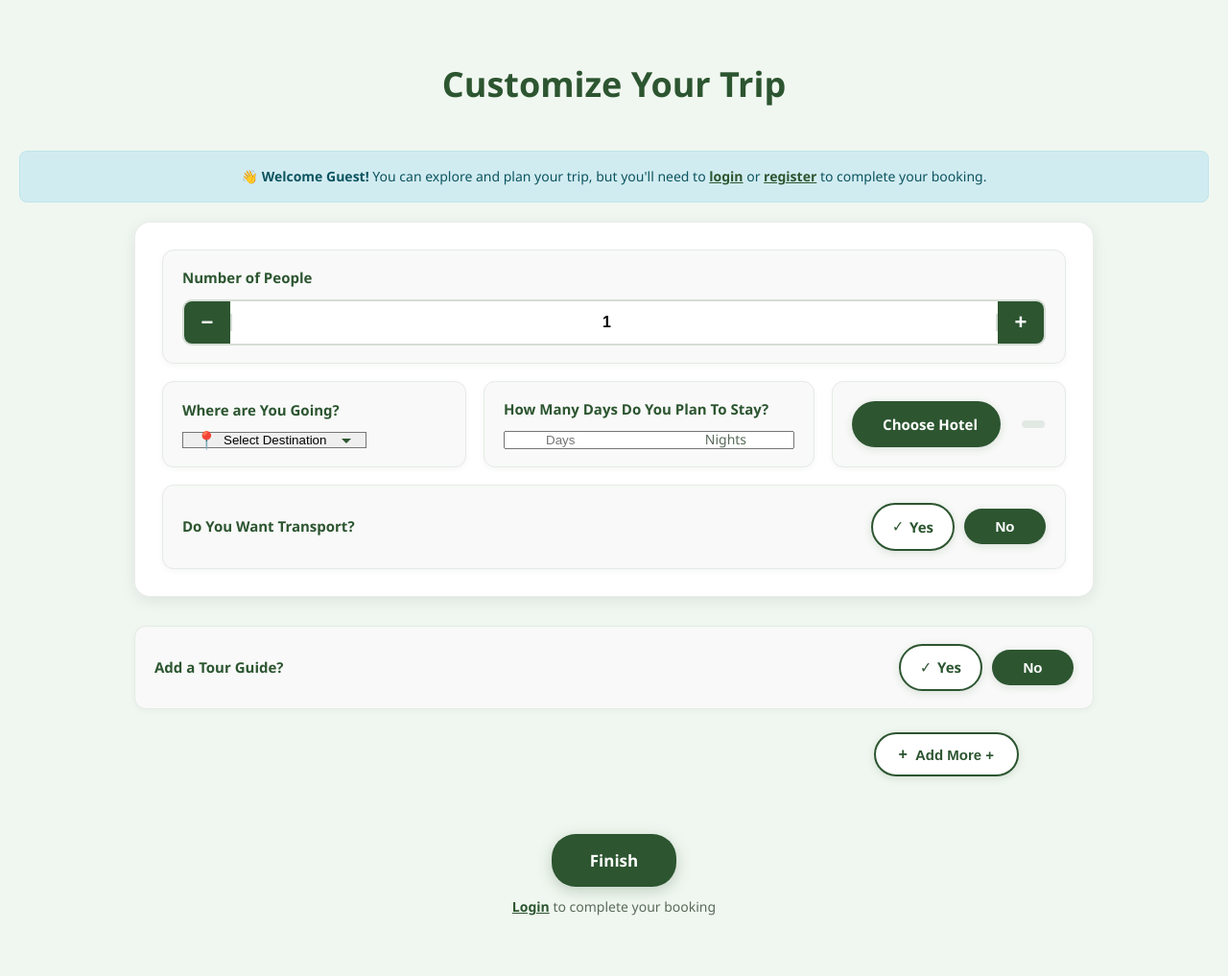
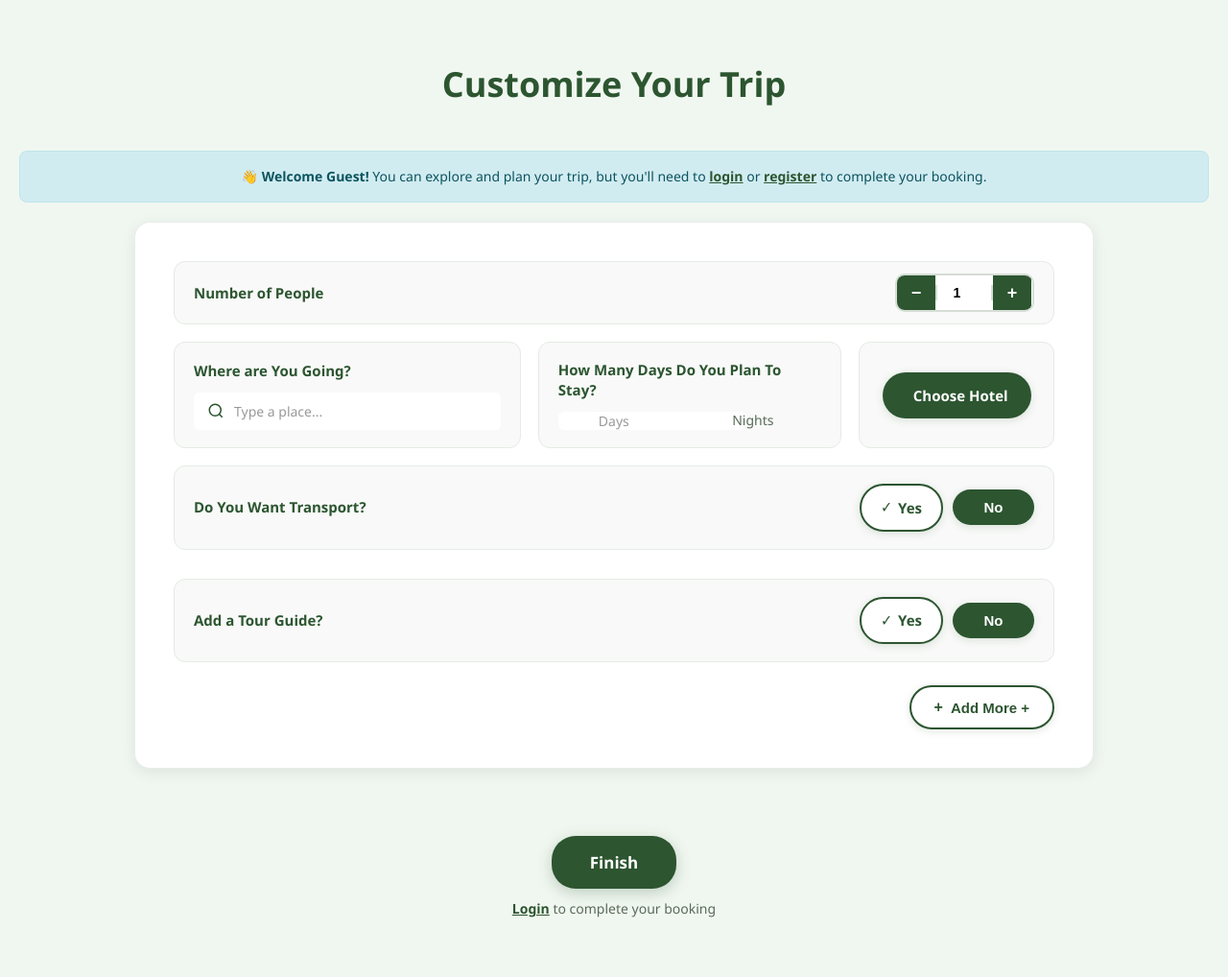
Before and after one commit to Saubhagya-VRN/CeylonGo, a PHP site: page /CeylonGo/public/tourist/dashboard in a window 1280 px wide. Shown: the part 1073-2091 px from the top of the page at 96% size. Run offline with PHP 8.4, Linux system fonts and the light colour scheme.

Commit message:
WIP: Customising trip

```diff
--- a/public/css/tourist/tourist_dashboard.css
+++ b/public/css/tourist/tourist_dashboard.css
@@ -247,6 +247,17 @@ nav ul li {
   background: transparent;
 }
 
+/* Main container box for all customize fields */
+.customize-trip-box {
+  background: #fff;
+  padding: 40px;
+  border-radius: 16px;
+  box-shadow: 0 4px 16px rgba(0, 0, 0, 0.08);
+  border: 1px solid rgba(44, 85, 48, 0.1);
+  max-width: 1000px;
+  margin: 0 auto 40px;
+}
+
 /* Recommended Destinations */
 .recommended-destinations {
   text-align: center;
@@ -305,11 +316,11 @@ nav ul li {
 /* New row-based layout */
 .trip-group {
   margin-bottom: 30px;
-  background: #fff;
-  padding: 28px;
-  border-radius: 16px;
-  box-shadow: 0 4px 16px rgba(0, 0, 0, 0.08);
-  border: 1px solid rgba(44, 85, 48, 0.1);
+  background: transparent;
+  padding: 0;
+  border-radius: 0;
+  box-shadow: none;
+  border: none;
 }
 
 .row {
@@ -326,7 +337,7 @@ nav ul li {
   grid-template-columns: 1fr;
 }
 .row-2.three {
-  grid-template-columns: 1.3fr 1.2fr 1fr;
+  grid-template-columns: 1.6fr 1.4fr 0.9fr;
 }
 .row-3 {
   grid-template-columns: 1fr;
@@ -334,18 +345,20 @@ nav ul li {
 .row-4 {
   grid-template-columns: 1fr;
   margin-top: 24px;
+  margin-bottom: 0;
 }
 .row-5 {
   grid-template-columns: 1fr;
   margin-top: 24px;
+  margin-bottom: 0;
 }
 
 .actions-right {
   display: flex;
   justify-content: flex-end;
-  max-width: 900px;
-  margin: 24px auto 0;
-  padding: 0 28px;
+  max-width: 100%;
+  margin: 24px 0 0;
+  padding: 0;
 }
 
 .box {
@@ -357,15 +370,40 @@ nav ul li {
   display: flex;
   flex-direction: column;
   justify-content: center;
-  box-shadow: 0 2px 6px rgba(0, 0, 0, 0.04);
+  box-shadow: none;
   border: 1px solid #e5ebe5;
   text-align: left;
   transition: all 0.3s ease;
 }
 
+.box-hotel-btn {
+  min-height: auto;
+  padding: 12px 20px;
+  justify-content: center;
+  align-items: center;
+}
+
 .box:hover {
   border-color: var(--color-primary-600);
-  box-shadow: 0 4px 10px rgba(44, 85, 48, 0.12);
+  background: #fafbfa;
+}
+
+.box-people {
+  min-height: auto;
+  padding: 12px 20px;
+}
+
+.box-people > div {
+  display: flex !important;
+  align-items: center;
+  gap: 16px;
+  justify-content: space-between;
+  width: 100%;
+}
+
+.box-people .box-title {
+  margin-bottom: 0;
+  flex-shrink: 0;
 }
 
 .box-title {
@@ -395,10 +433,34 @@ nav ul li {
   pointer-events: none;
 }
 
+.input-with-icon .search-icon {
+  position: absolute;
+  left: 14px;
+  color: var(--color-primary);
+  z-index: 1;
+  pointer-events: none;
+}
+
 .input-with-icon input,
 .input-with-icon select {
   padding-left: 42px;
   padding-right: 40px;
+  font-size: 14px;
+  font-family: 'Segoe UI', Tahoma, Geneva, Verdana, sans-serif;
+  font-weight: 500;
+  background: #fff;
+  color: var(--color-dark-text);
+  border: none;
+  border-radius: 6px;
+}
+
+.input-with-icon input::placeholder {
+  color: #999;
+  font-weight: 400;
+}
+
+.input-with-icon input:focus {
+  outline: none;
 }
 
 .input-with-icon input[type="number"] {
@@ -417,7 +479,74 @@ nav ul li {
   right: 50px;
   color: var(--color-light-text);
   font-size: 14px;
+  font-family: 'Segoe UI', Tahoma, Geneva, Verdana, sans-serif;
+  font-weight: 500;
   pointer-events: none;
+}
+
+/* Autocomplete styling */
+.autocomplete-wrapper {
+  position: relative;
+}
+
+.destination-input {
+  width: 100%;
+  padding: 10px 14px;
+  padding-left: 42px;
+  border: none;
+  border-radius: 6px;
+  font-size: 14px;
+  font-family: 'Segoe UI', Tahoma, Geneva, Verdana, sans-serif;
+  font-weight: 500;
+  background: #fff;
+  color: var(--color-dark-text);
+}
+
+.destination-input::placeholder {
+  color: #999;
+  font-weight: 400;
+}
+
+.destination-input:focus {
+  outline: none;
+}
+
+.autocomplete-list {
+  position: absolute;
+  top: 100%;
+  left: 0;
+  right: 0;
+  background: #fff;
+  border: 1px solid #ddd;
+  border-radius: 6px;
+  list-style: none;
+  padding: 6px 0;
+  margin: 4px 0 0;
+  z-index: 100;
+  max-height: 200px;
+  overflow-y: auto;
+  box-shadow: 0 4px 12px rgba(0, 0, 0, 0.1);
+  display: none;
+}
+
+.autocomplete-list.show {
+  display: block;
+}
+
+.autocomplete-list li {
+  padding: 10px 14px;
+  cursor: pointer;
+  font-size: 14px;
+  font-family: 'Segoe UI', Tahoma, Geneva, Verdana, sans-serif;
+  font-weight: 500;
+  color: var(--color-dark-text);
+  transition: background-color 0.2s;
+}
+
+.autocomplete-list li:hover,
+.autocomplete-list li.active {
+  background-color: #f0f7f0;
+  color: var(--color-primary);
 }
 
 /* Number input with +/- controls */
@@ -429,19 +558,20 @@ nav ul li {
   border: 2px solid #d5ddd5;
   border-radius: 10px;
   overflow: hidden;
-  height: 48px;
+  height: 40px;
+  flex-shrink: 0;
 }
 
 .number-control button {
   background: var(--color-primary);
   color: #fff;
   border: none;
-  width: 48px;
+  width: 40px;
   height: 100%;
   display: flex;
   align-items: center;
   justify-content: center;
-  font-size: 22px;
+  font-size: 18px;
   font-weight: bold;
   cursor: pointer;
   transition: all 0.3s ease;
@@ -458,14 +588,14 @@ nav ul li {
 }
 
 .number-control input {
-  flex: 1;
+  flex: 0 1 50px;
   border: none;
   border-left: 2px solid #d5ddd5;
   border-right: 2px solid #d5ddd5;
   border-radius: 0;
   text-align: center;
-  padding: 0 8px;
-  font-size: 16px;
+  padding: 0 4px;
+  font-size: 14px;
   font-weight: 600;
   background: #fff;
   min-width: 60px;
@@ -726,12 +856,8 @@ nav ul li {
     justify-content: flex-start;
   }
 
-  .trip-group {
-    padding: 20px;
-  }
-
-  .actions-right {
-    padding: 0 20px;
+  .customize-trip-box {
+    padding: 30px 20px;
   }
 
   .number-control {
@@ -747,4 +873,21 @@ nav ul li {
   .intro {
     padding: 80px 20px;
   }
+
+  .customize-trip-box {
+    padding: 20px;
+  }
+
+  .row-2.three {
+    grid-template-columns: 1fr;
+  }
+
+  .inline-control {
+    flex-direction: column;
+    align-items: flex-start;
+  }
+
+  .inline-control .btn-group {
+    width: 100%;
+  }
 }
--- a/views/tourist/tourist_dashboard.php
+++ b/views/tourist/tourist_dashboard.php
@@ -157,10 +157,12 @@ if ($_SERVER["REQUEST_METHOD"] == "POST") {
         <input type="hidden" name="csrf_token" value="<?= $_SESSION['csrf_token'] ?>">
       <?php endif; ?>
 
+      <div class="customize-trip-box">
         <div id="trip-group-container">
           <div class="trip-group" data-index="0">
             <div class="row row-1">
-            <div class="box">
+              <div class="box box-people">
+                <div style="display: flex; align-items: center; gap: 16px; justify-content: space-between;">
                   <div class="box-title">Number of People</div>
                   <div class="number-control">
                     <button type="button" class="decrease-btn" onclick="decreasePeople(this)">−</button>
@@ -177,40 +179,50 @@ if ($_SERVER["REQUEST_METHOD"] == "POST") {
                   </div>
                 </div>
               </div>
+            </div>
 
             <div class="row row-2 three">
               <div class="box">
                 <div class="box-title">Where are You Going?</div>
-              <div class="input-with-icon">
-                <span class="icon">📍</span>
-                <select name="destination[]" required>
-                  <option value="">Select Destination</option>
-                  <option value="Kandy">Kandy</option>
-                  <option value="Colombo">Colombo</option>
-                  <option value="Galle">Galle</option>
-                  <option value="Nuwara Eliya">Nuwara Eliya</option>
-                  <option value="Sigiriya">Sigiriya</option>
-                  <option value="Unawatuna">Unawatuna</option>
-                  <option value="Ella">Ella</option>
-                </select>
+                <div class="input-with-icon autocomplete-wrapper">
+                  <svg class="search-icon" viewBox="0 0 24 24" width="18" height="18" fill="none" stroke="currentColor" stroke-width="2">
+                    <circle cx="11" cy="11" r="8"></circle>
+                    <line x1="21" y1="21" x2="16.65" y2="16.65"></line>
+                  </svg>
+                  <input
+                    type="text"
+                    name="destination[]"
+                    class="destination-input"
+                    placeholder="Type a place..."
+                    required
+                    autocomplete="off"
+                  >
+                  <ul class="autocomplete-list">
+                    <li data-value="Kandy">Kandy</li>
+                    <li data-value="Colombo">Colombo</li>
+                    <li data-value="Galle">Galle</li>
+                    <li data-value="Nuwara Eliya">Nuwara Eliya</li>
+                    <li data-value="Sigiriya">Sigiriya</li>
+                    <li data-value="Unawatuna">Unawatuna</li>
+                    <li data-value="Ella">Ella</li>
+                  </ul>
                 </div>
               </div>
               <div class="box">
                 <div class="box-title">How Many Days Do You Plan To Stay?</div>
                 <div class="input-with-icon">
                   <span class="icon"></span>
-                <input type="number" name="days[]" min="1" placeholder="Days" required>
+                  <input type="number" name="days[]" min="1" max="10" placeholder="Days" required oninput="if(this.value > 10) this.value = 10; if(this.value < 1) this.value = 1;">
                   <span class="nights-text">Nights</span>
                 </div>
               </div>
-            <div class="box">
-              <div style="display: flex; align-items: center; gap: 12px; flex-wrap: wrap;">
+              <div class="box box-hotel-btn">
+                <div style="display: flex; align-items: center; justify-content: center; gap: 12px;">
                   <input type="hidden" name="hotel[]" class="hotel-value" value="">
                   <a href="/CeylonGo/public/tourist/choose-hotel" class="btn-black choose-hotel-btn" style="text-decoration: none; display: inline-flex;">
                     <span class="btn-icon"></span>
                     <span>Choose Hotel</span>
                   </a>
-                <span class="selected-hotel"></span>
                 </div>
               </div>
             </div>
@@ -232,7 +244,6 @@ if ($_SERVER["REQUEST_METHOD"] == "POST") {
                 </div>
               </div>
             </div>
-
           </div>
         </div>
 
@@ -260,6 +271,7 @@ if ($_SERVER["REQUEST_METHOD"] == "POST") {
             <span>Add More +</span>
           </button>
         </div>
+      </div>
 
       <div class="center">
         <?php if ($is_logged_in): ?>
@@ -274,6 +286,73 @@ if ($_SERVER["REQUEST_METHOD"] == "POST") {
     </form>
 
     <script>
+    // Autocomplete functionality
+    function initializeAutocomplete(wrapper) {
+      var input = wrapper.querySelector('.destination-input');
+      var list = wrapper.querySelector('.autocomplete-list');
+      var items = list.querySelectorAll('li');
+
+      if (!input || !list) return;
+
+      // Show suggestions on focus
+      input.addEventListener('focus', function() {
+        filterSuggestions();
+      });
+
+      // Filter suggestions on input
+      input.addEventListener('input', function() {
+        filterSuggestions();
+      });
+
+      function filterSuggestions() {
+        var searchValue = input.value.toLowerCase();
+        var visibleItems = 0;
+
+        items.forEach(function(item) {
+          var text = item.textContent.toLowerCase();
+          var matches = !searchValue || text.includes(searchValue);
+
+          if (matches) {
+            item.style.display = 'block';
+            visibleItems++;
+          } else {
+            item.style.display = 'none';
+          }
+          item.classList.remove('active');
+        });
+
+        list.classList.toggle('show', visibleItems > 0);
+      }
+
+      // Handle item selection
+      items.forEach(function(item) {
+        item.addEventListener('click', function(e) {
+          e.preventDefault();
+          input.value = this.getAttribute('data-value');
+          list.classList.remove('show');
+          input.dispatchEvent(new Event('change'));
+        });
+
+        item.addEventListener('mouseover', function() {
+          items.forEach(function(i) { i.classList.remove('active'); });
+          this.classList.add('active');
+        });
+      });
+
+      // Close list when clicking outside
+      document.addEventListener('click', function(e) {
+        if (!wrapper.contains(e.target)) {
+          list.classList.remove('show');
+        }
+      });
+    }
+
+    // Initialize autocomplete for first group
+    var firstWrapper = document.querySelector('.autocomplete-wrapper');
+    if (firstWrapper) {
+      initializeAutocomplete(firstWrapper);
+    }
+
     function increasePeople(btn) {
       var input = btn.previousElementSibling;
       var value = parseInt(input.value) || 1;
@@ -396,13 +475,13 @@ if ($_SERVER["REQUEST_METHOD"] == "POST") {
           var groups = document.querySelectorAll('.trip-group');
           groups.forEach(function(group) {
             var peopleInput = group.querySelector('input[name="people[]"]');
-            var destinationSelect = group.querySelector('select[name="destination[]"]');
+            var destinationInput = group.querySelector('.destination-input');
             var daysInput = group.querySelector('input[name="days[]"]');
             var hotelValue = group.querySelector('.hotel-value');
             var transportValue = group.querySelector('.transport-value');
 
             if (peopleInput) formData.people.push(peopleInput.value);
-            if (destinationSelect) formData.destinations.push(destinationSelect.value);
+            if (destinationInput) formData.destinations.push(destinationInput.value);
             if (daysInput) formData.days.push(daysInput.value);
             if (hotelValue) formData.hotels.push(hotelValue.value);
             if (transportValue) formData.transports.push(transportValue.value);
@@ -442,13 +521,13 @@ if ($_SERVER["REQUEST_METHOD"] == "POST") {
                 var group = groups[i];
                 if (group) {
                   var peopleInput = group.querySelector('input[name="people[]"]');
-                  var destinationSelect = group.querySelector('select[name="destination[]"]');
+                  var destinationInput = group.querySelector('.destination-input');
                   var daysInput = group.querySelector('input[name="days[]"]');
                   var hotelValue = group.querySelector('.hotel-value');
                   var transportValue = group.querySelector('.transport-value');
 
                   if (peopleInput) peopleInput.value = formData.people[i] || '';
-                  if (destinationSelect) destinationSelect.value = formData.destinations[i] || '';
+                  if (destinationInput) destinationInput.value = formData.destinations[i] || '';
                   if (daysInput) daysInput.value = formData.days[i] || '';
                   if (hotelValue) hotelValue.value = formData.hotels[i] || '';
                   if (transportValue) transportValue.value = formData.transports[i] || '';
@@ -472,6 +551,12 @@ if ($_SERVER["REQUEST_METHOD"] == "POST") {
 
         // Function to attach event listeners to a group
         function attachGroupEventListeners(group) {
+          // Initialize autocomplete for this group
+          var wrapper = group.querySelector('.autocomplete-wrapper');
+          if (wrapper) {
+            initializeAutocomplete(wrapper);
+          }
+
           // Hotel selection button
           var hotelBtn = group.querySelector('.choose-hotel-btn');
           if (hotelBtn) {
```
Lines whose indentation alone changed are shown as unchanged.
